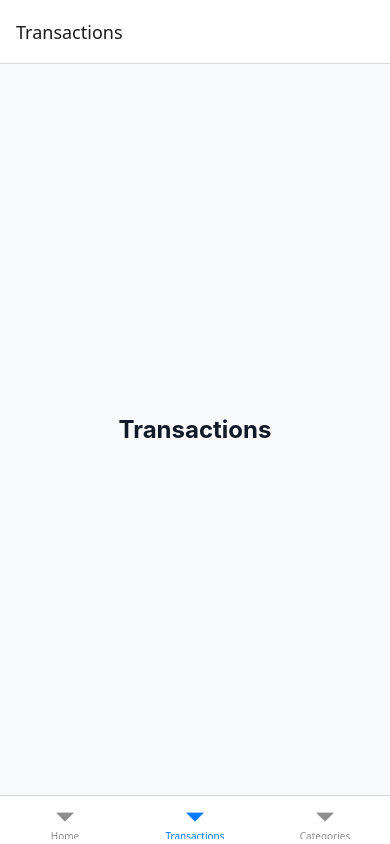
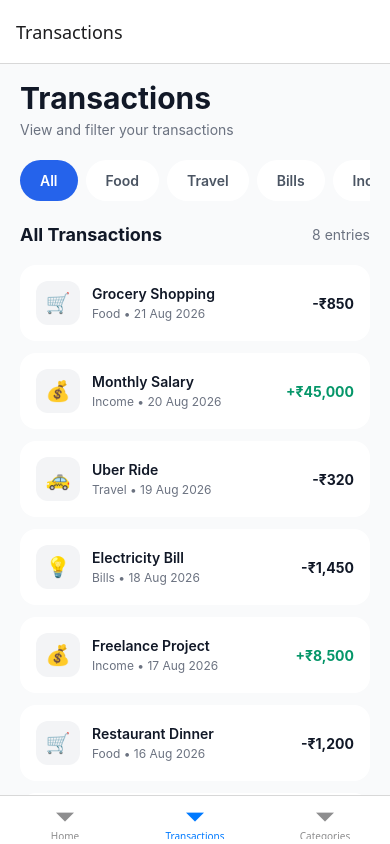
Before and after one commit to Aishwaryaschakote/expense-tracker-app, a React Native app: screen /Transactions in a window 390 px wide. Built offline with nearby package versions, Linux system fonts and the light colour scheme.

Commit message:
feat: add transaction filters

```diff
--- a/babel.config.js
+++ b/babel.config.js
@@ -4,7 +4,7 @@ module.exports = function (api) {
   return {
     presets: [
       ["babel-preset-expo", { jsxImportSource: "nativewind" }],
+      "nativewind/babel",
     ],
-    plugins: ["nativewind/babel"],
   };
 };
--- a/screens/TransactionsScreen.js
+++ b/screens/TransactionsScreen.js
@@ -1,11 +1,102 @@
-import { View, Text } from "react-native";
+import { useState } from "react";
+import { View, Text, ScrollView, Pressable } from "react-native";
+
+import { transactions } from "../data/mockData";
+import TransactionCard from "../components/TransactionCard";
+
+const filters = ["All", "Food", "Travel", "Bills", "Income"];
 
 export default function TransactionsScreen() {
+  const [selectedFilter, setSelectedFilter] = useState("All");
+
+  const filteredTransactions =
+    selectedFilter === "All"
+      ? transactions
+      : transactions.filter((transaction) => {
+          if (selectedFilter === "Income") {
+            return transaction.type === "income";
+          }
+
+          return transaction.category === selectedFilter;
+        });
+
   return (
-    <View className="flex-1 items-center justify-center bg-gray-50">
-      <Text className="text-2xl font-bold text-gray-900">
-        Transactions
-      </Text>
+    <View className="flex-1 bg-gray-50">
+      <ScrollView
+        showsVerticalScrollIndicator={false}
+        contentContainerClassName="px-5 pb-8"
+      >
+        <View className="mb-5 mt-4">
+          <Text className="text-3xl font-bold text-gray-900">
+            Transactions
+          </Text>
+
+          <Text className="mt-1 text-sm text-gray-500">
+            View and filter your transactions
+          </Text>
+        </View>
+
+        <ScrollView
+          horizontal
+          showsHorizontalScrollIndicator={false}
+          className="mb-5"
+        >
+          {filters.map((filter) => {
+            const isSelected = selectedFilter === filter;
+
+            return (
+              <Pressable
+                key={filter}
+                onPress={() => setSelectedFilter(filter)}
+                className={`mr-2 rounded-full px-5 py-3 ${
+                  isSelected ? "bg-blue-600" : "bg-white"
+                }`}
+              >
+                <Text
+                  className={`font-semibold ${
+                    isSelected ? "text-white" : "text-gray-600"
+                  }`}
+                >
+                  {filter}
+                </Text>
+              </Pressable>
+            );
+          })}
+        </ScrollView>
+
+        <View className="mb-4 flex-row items-center justify-between">
+          <Text className="text-lg font-bold text-gray-900">
+            {selectedFilter === "All"
+              ? "All Transactions"
+              : `${selectedFilter} Transactions`}
+          </Text>
+
+          <Text className="text-sm text-gray-500">
+            {filteredTransactions.length} entries
+          </Text>
+        </View>
+
+        {filteredTransactions.length > 0 ? (
+          filteredTransactions.map((transaction) => (
+            <TransactionCard
+              key={transaction.id}
+              transaction={transaction}
+            />
+          ))
+        ) : (
+          <View className="mt-16 items-center rounded-3xl bg-white px-6 py-10">
+            <Text className="mb-3 text-5xl">🧾</Text>
+
+            <Text className="text-xl font-bold text-gray-900">
+              No transactions found
+            </Text>
+
+            <Text className="mt-2 text-center text-sm leading-5 text-gray-500">
+              There are no transactions in the {selectedFilter} category yet.
+            </Text>
+          </View>
+        )}
+      </ScrollView>
     </View>
   );
 }
```
